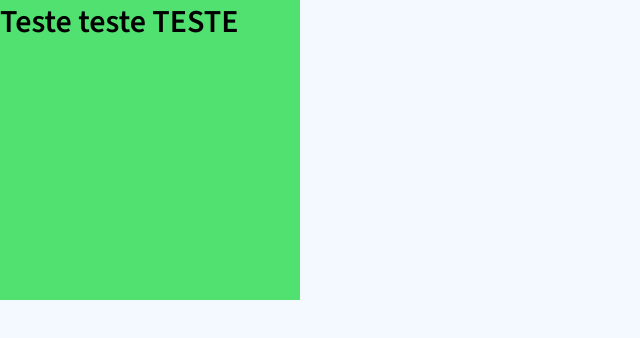
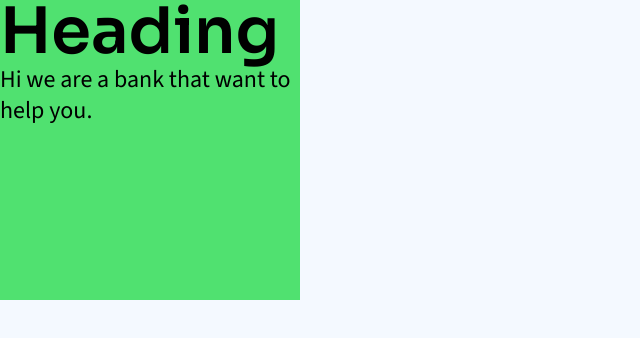
Before and after one commit to marcoscarvalhodev/Invictus-Bank, a React (Vite) app: page / in a window 1280 px wide. Shown: the top 338 px of the page, without its empty margins (0-640 px from the left). Built offline with nearby package versions, Linux system fonts and the light colour scheme.

Commit message:
some subtle changes in Tipography styles

```diff
--- a/src/Components/App.tsx
+++ /dev/null
@@ -1,10 +0,0 @@
-import React from "react";
-import { StyledApp } from "../Styles/App.styled.ts";
-
-const App = () => {
-  return <StyledApp>
-    <h1>Teste teste TESTE</h1>
-  </StyledApp>;
-};
-
-export default App;
--- /dev/null
+++ b/src/Components/Container.tsx
@@ -0,0 +1,19 @@
+import React from "react";
+import { StyledContainer } from "../Styles/Container.styled.ts";
+import { StyledHeadings } from "../Styles/Headings.styled.ts";
+import { StyledParagraphs } from "../Styles/Paragraphs.styled.ts";
+
+const App = () => {
+  return (
+    <StyledContainer>
+      <StyledHeadings as="h1" $device="desktop">
+        Heading
+      </StyledHeadings>
+      <StyledParagraphs $size="p1" $device="desktop">
+        Hi we are a bank that want to help you.
+      </StyledParagraphs>
+    </StyledContainer>
+  );
+};
+
+export default App;
--- a/src/Components/Project.tsx
+++ b/src/Components/Project.tsx
@@ -1,6 +1,6 @@
 import React from 'react'
 import { ThemeProvider } from 'styled-components'
-import App from './App';
+import App from './Container';
 import theme from '../Styles/theme'
 
 const Project = () => {
--- a/src/Styles/App.styled.ts
+++ /dev/null
@@ -1,15 +0,0 @@
-import styled, {css} from "styled-components";
-
-
-export const StyledApp = styled.div`
-${({theme}) => css`
-
-background: ${theme.colors.green_auxiliary.green_light};
-width: 300px;
-height: 300px;
-
-& h1 {
-  font-family: 'Source Sans 3';
-}
-`}
-`
--- /dev/null
+++ b/src/Styles/Container.styled.ts
@@ -0,0 +1,10 @@
+import styled, { css } from "styled-components";
+
+export const StyledContainer = styled.div`
+  ${({ theme }) => css`
+    background: ${theme.colors.green_auxiliary.green_light};
+    width: 300px;
+    height: 300px;
+
+  `}
+`;
--- /dev/null
+++ b/src/Styles/Headings.styled.ts
@@ -0,0 +1,97 @@
+import styled, { css } from "styled-components";
+
+interface headingProps {
+  $device: "desktop" | "mobile";
+  as: "h1" | "h2" | "h3" | "h4" | "h5";
+}
+
+export const StyledHeadings = styled.h1<headingProps>`
+  ${({ as, $device }) => css`
+    font-family: "Sora", sans-serif;
+
+    //H1
+
+    ${as === "h1" &&
+    $device === "desktop" &&
+    `
+  font-size: 6.4rem;
+  line-height: 100%;
+`}
+
+    ${as === "h1" &&
+    $device === "mobile" &&
+    `
+  font-size: 3.6rem;
+  line-height: 120%;
+
+`}
+
+//H2
+
+${as === "h2" &&
+    $device === "desktop" &&
+    `
+  font-size: 5.2rem;
+  line-height: 110%;
+`}
+
+${as === "h2" &&
+    $device === "mobile" &&
+    `
+  font-size: 3.6rem;
+  line-height: 120%;
+
+`}
+
+//H3
+
+${as === "h3" &&
+    $device === "desktop" &&
+    `
+  font-size: 3.6rem;
+  line-height: 120%;
+`}
+
+${as === "h3" &&
+    $device === "mobile" &&
+    `
+  font-size: 2.4rem;
+  line-height: 120%;
+
+`}
+
+//H4
+
+${as === "h4" &&
+    $device === "desktop" &&
+    `
+  font-size: 2.4rem;
+  line-height: 130%;
+`}
+
+${as === "h4" &&
+    $device === "mobile" &&
+    `
+  font-size: 1.8rem;
+  line-height: 130%;
+
+`}
+
+//H5
+
+${as === "h5" &&
+    $device === "desktop" &&
+    `
+  font-size: 1.8rem;
+  line-height: 140%;
+`}
+
+${as === "h5" &&
+    $device === "mobile" &&
+    `
+  font-size: 1.6rem;
+  line-height: 150%;
+
+`}
+  `}
+`;
--- /dev/null
+++ b/src/Styles/Paragraphs.styled.ts
@@ -0,0 +1,65 @@
+import styled, { css } from "styled-components";
+
+interface ParagraphsProps {
+  $device: 'mobile' | 'desktop';
+  $size: 'p1' | 'p2' | 'p3';
+}
+
+export const StyledParagraphs = styled.p<ParagraphsProps>`
+  ${({ $size, $device }) => css`
+    font-family: "Source Sans 3", sans-serif;
+
+    //P1
+
+    ${$size === "p1" &&
+    $device === "desktop" &&
+    `
+  font-size: 2.4rem;
+  line-height: 130%;
+`}
+
+    ${$size === "p1" &&
+    $device === "mobile" &&
+    `
+  font-size: 1.8rem;
+  line-height: 130%;
+
+`}
+
+
+//P2
+
+${$size === "p2" &&
+    $device === "desktop" &&
+    `
+  font-size: 1.6rem;
+  line-height: 140%;
+`}
+
+${$size === "p2" &&
+    $device === "mobile" &&
+    `
+  font-size: 1.4rem;
+  line-height: 150%;
+
+`}
+
+//P3
+
+${$size === "p3" &&
+    $device === "desktop" &&
+    `
+  font-size: 1.4rem;
+  line-height: 150%;
+`}
+
+${$size === "p3" &&
+    $device === "mobile" &&
+    `
+  font-size: 1.4rem;
+  line-height: 150%;
+
+`}
+
+  `}
+`;
--- a/src/Styles/theme.ts
+++ b/src/Styles/theme.ts
@@ -5,13 +5,14 @@ const theme = {
       primary_dark: "#155ECD",
       primary_light: "#4589F0",
       secondary_normal: "#0055D6",
-    secondary_dark: "#004ABF",
+      secondary_dark: "#003FA6",
       secondary_light: "#3376E3",
     },
     white_auxiliary: {
-      white_normal: "#F6FAFF",
-      white_dark: "#F1F7FF",
-      white_light: "#F8FBFF"
+      white_normal: "#F1F7FF",
+      white_dark: "#E1EBF9",
+      white_light: "#F6FAFF"
+
     },
     black_auxiliary: {
       black_normal: "#242526",
@@ -42,9 +43,7 @@ const theme = {
       yellow_dark: '#d9b043',
       yellow_light: '#ffd76b'
     }
-
   },
 
 };
-
 export default theme;
--- a/src/main.css
+++ b/src/main.css
@@ -4,6 +4,7 @@
   padding: 0rem;
   margin: 0rem;
   box-sizing: border-box;
+  font-size: 10px;
 }
 
 html {
--- a/src/main.tsx
+++ b/src/main.tsx
@@ -6,7 +6,7 @@ import Project from "./Components/Project";
 
 
 ReactDOM.createRoot(document.getElementById("root")!).render(
-  <React.StrictMode>
+  <>
     <Project />
-  </React.StrictMode>
+  </>
 );
```
Lines whose indentation alone changed are shown as unchanged.
